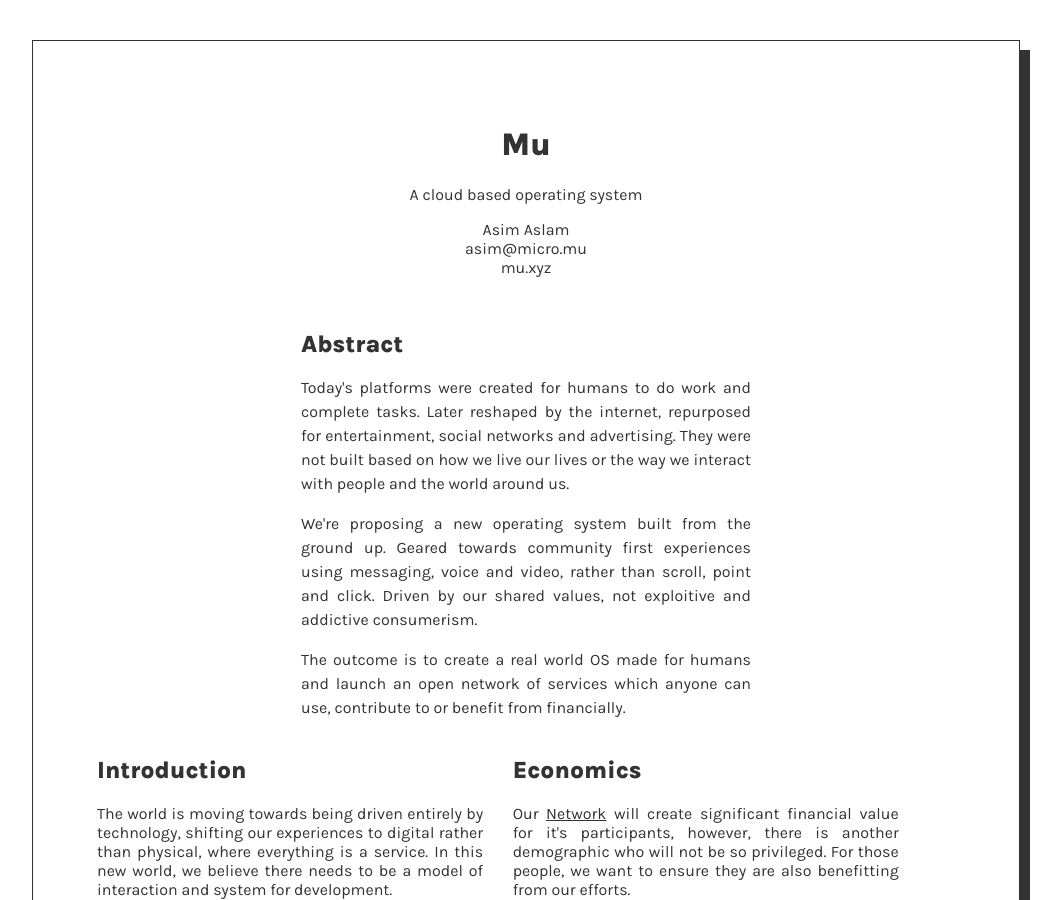
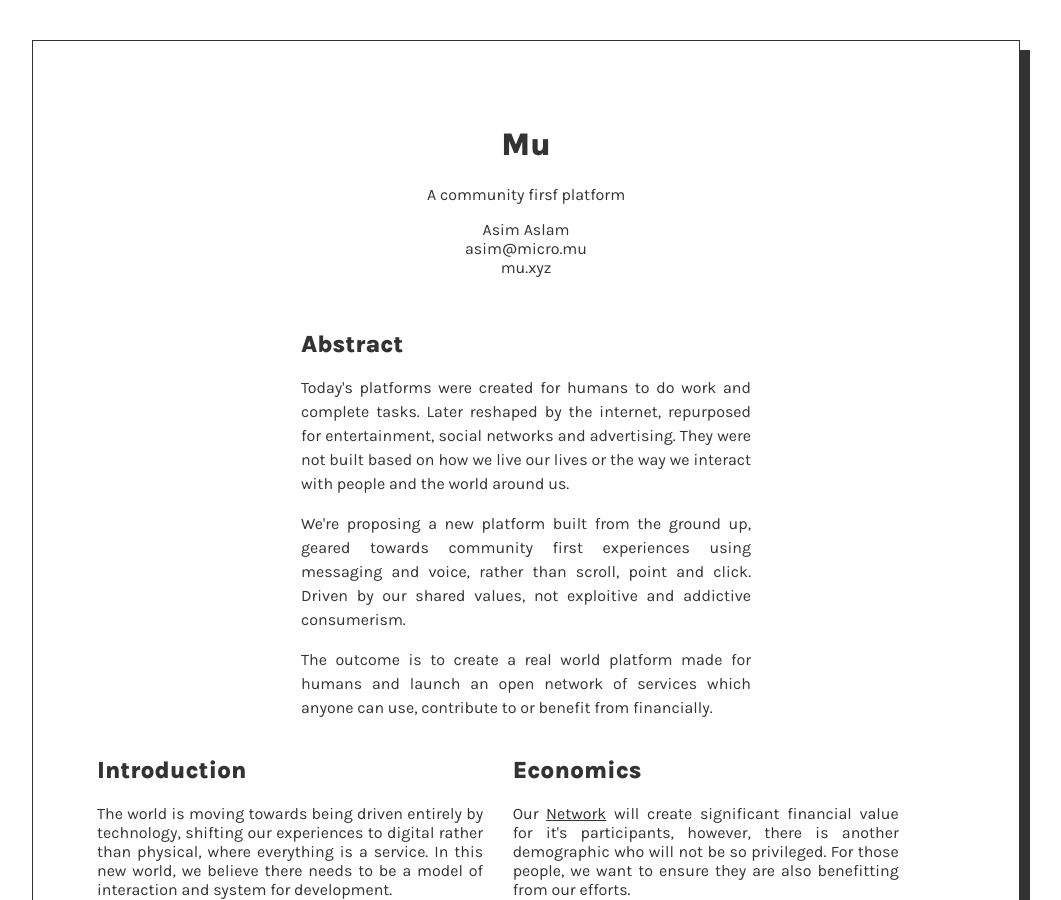
Before and after one commit to muxyz/website, a Jekyll site: the page built from paper.md, in a window 1280 px wide and 900 px high. Shown: the whole window, without its empty margins (114-1175 px from the left). Built offline with Jekyll 4.4.1, drawn with Linux system fonts in a browser that asks for light colours.

Commit message:
Update paper.md

```diff
--- a/paper.md
+++ b/paper.md
@@ -1,7 +1,7 @@
 ---
 layout: default
 title: "Mu"
-description: "A cloud based operating system"
+description: "A community firsf platform"
 ---
 <center>
 Asim Aslam<br>
@@ -16,11 +16,10 @@ repurposed for entertainment, social networks and advertising. They were not bui
 our lives or the way we interact with people and the world around us.
 </p>
 
-<p>We're proposing a new operating system built from the ground up. Geared towards community first experiences using messaging,
-voice and video, rather than scroll, point and click. Driven by our shared values, not exploitive and addictive consumerism.
+<p>We're proposing a new platform built from the ground up, geared towards community first experiences using messaging and voice, rather than scroll, point and click. Driven by our shared values, not exploitive and addictive consumerism.
 </p>
 
-<p>The outcome is to create a real world OS made for humans and launch an open network of services
+<p>The outcome is to create a real world platform made for humans and launch an open network of services
 which anyone can use, contribute to or benefit from financially.
 </p>
 </div>
```
